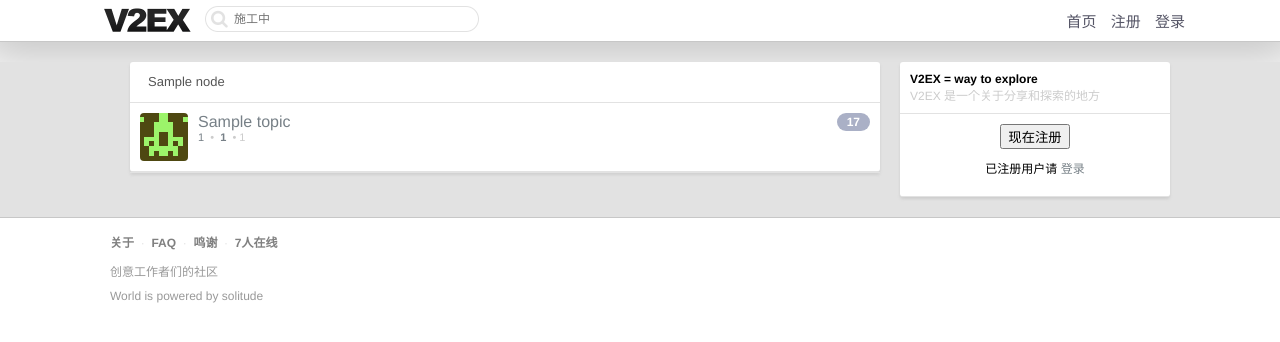
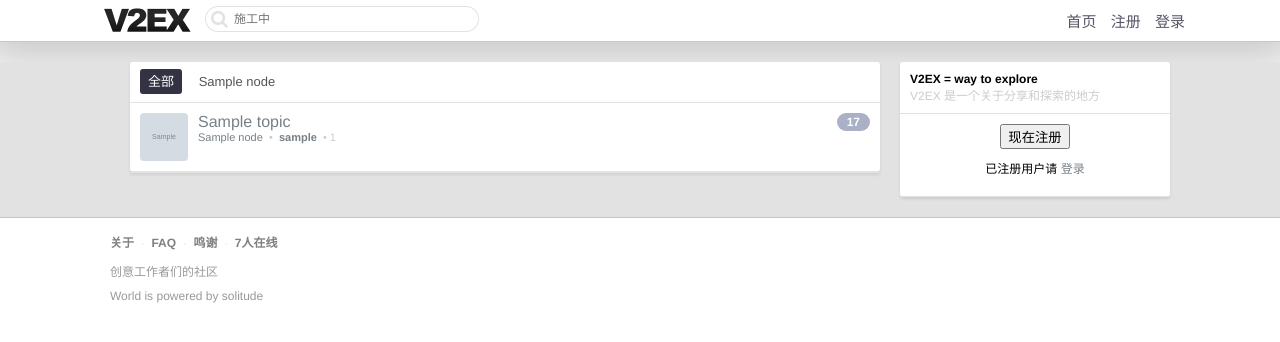
Before and after one commit to windclear/bbs, a Flask app: page / in a window 1280 px wide. Shown: the top 342 px of the page. Run offline with Flask 2, Linux system fonts and the light colour scheme; tables that the repository leaves empty hold one stand-in row (values such as "Sample post"); grey boxes marked "Sample" are stand-in pictures.

Commit message:
添加topic, node主页

```diff
--- a/routes/user.py
+++ b/routes/user.py
@@ -56,7 +56,7 @@ def register():
         status, msgs = u.valid()
         if status:
             u.save()
-            return redirect(url_for('.login_view'))
+            return redirect(url_for('.login'))
     return render_template('user/register.html', message=msgs)
 
 
--- a/static/css/bbs.css
+++ b/static/css/bbs.css
@@ -127,6 +127,17 @@ a:hover {
     background-color: #f5f5f5;
     color: #000;
     text-decoration: none;
+}
+.bbs-node-nav-active {
+    padding: 5px 8px 5px 8px;
+    margin-right: 5px;
+    border-radius: 3px;
+    background-color: #334;
+    color: #fff;
+}
+.bbs-node-nav-active:hover {
+    background-color: #445;
+    color: #fff;
 }
 .bbs-node-header {
     padding: 10px;
--- a/templates/index.html
+++ b/templates/index.html
@@ -9,22 +9,23 @@
 {% block middle_left %}
     <div class="bbs-box">
         <div class="bbs-node-nav">
+            <span class="bbs-node-nav-active">全部</span>
             {% for n in nodes %}
-            <a href="#">{{ n.name }}</a>
+            <a href="{{ url_for('node.show', id=n.id) }}">{{ n.name }}</a>
             {% endfor %}
         </div>
         <div class="bbs-node-topic-list">
             {% for t in topics %}
             <div class="bbs-node-topic-cell bbs-line-top clearfix">
-                <img class="bbs-user-avatar-middle wi-left" src="/static/img/user1.png" alt="" />
+                <img class="bbs-user-avatar-middle wi-left" src="{{ t.user.avatar }}" alt="" />
                 <a class="bbs-node-topic-cell-count wi-right" href="#">
                     17
                 </a>
-                <a class="bbs-node-topic-cell-title" href="#">{{ t.title }}</a>
+                <a class="bbs-node-topic-cell-title" href="{{ url_for('topic.show', id=t.id) }}">{{ t.title }}</a>
                 <div class="bbs-node-topic-cell-info">
-                    <a href="#">{{ t.node_id }}</a>
+                    <a href="{{ url_for('node.show', id=t.node_id) }}">{{ t.node.name }}</a>
                     <span class="bbs-color-fade">&nbsp;•&nbsp;</span>
-                    <a class="bbs-font-bold" href="#">{{ t.user_id }}</a>
+                    <a class="bbs-font-bold" href="#">{{ t.user.username }}</a>
                     <span class="bbs-color-fade">&nbsp;•&nbsp;{{ t.created_time }}</span>
                     <!-- <span class="bbs-color-fade">&nbsp;•&nbsp; 最后回复来自</span>
                     <a class="bbs-font-bold" href="#">user1</a> -->
```
Also changed, not shown: routes/node.py (+10 -1 lines), routes/topic.py (+7 -0 lines), templates/node/show.html (renamed from templates/node_view.html, +12 -9 lines), templates/topic/show.html (renamed from templates/topic_view.html, +6 -7 lines).
